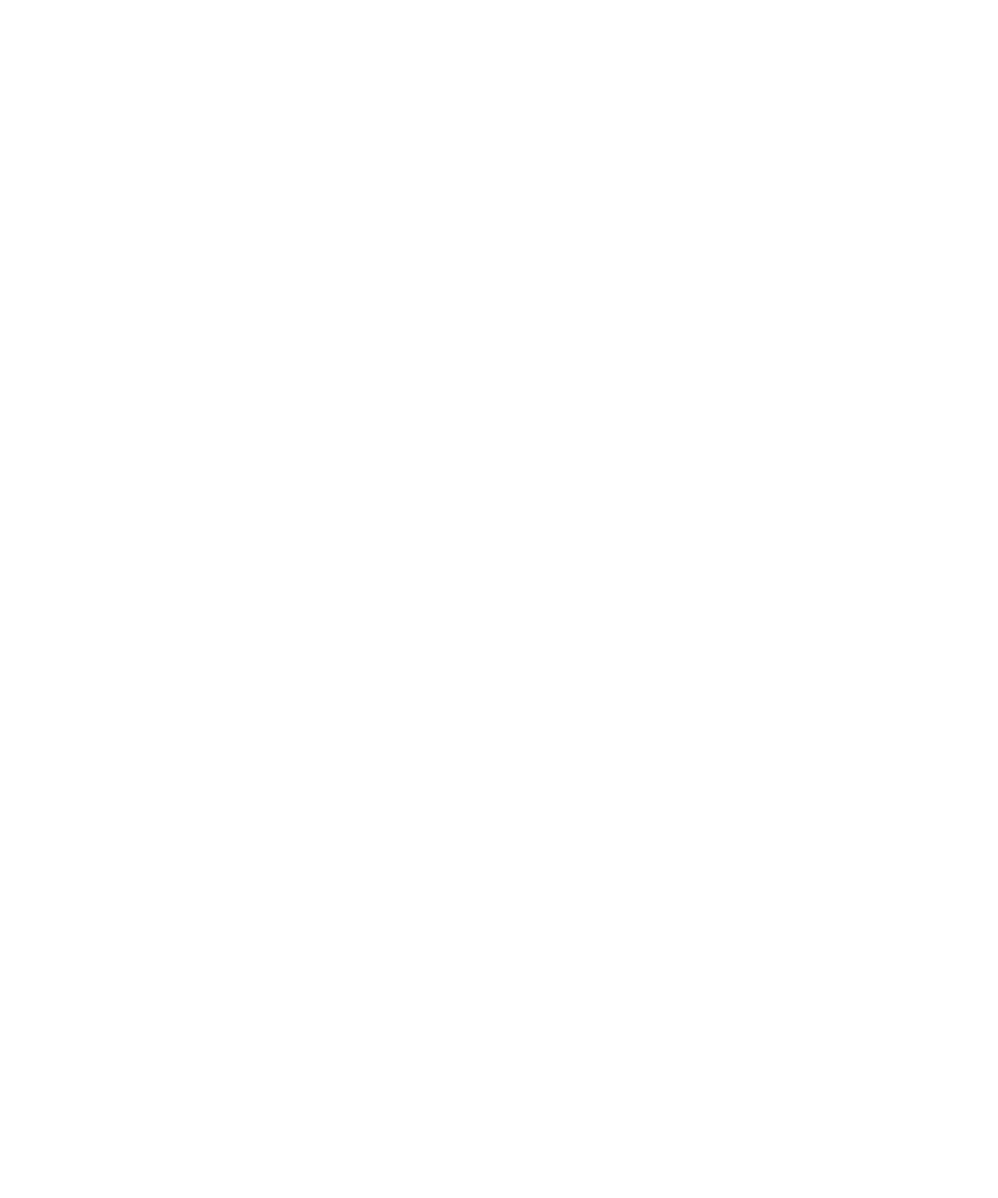
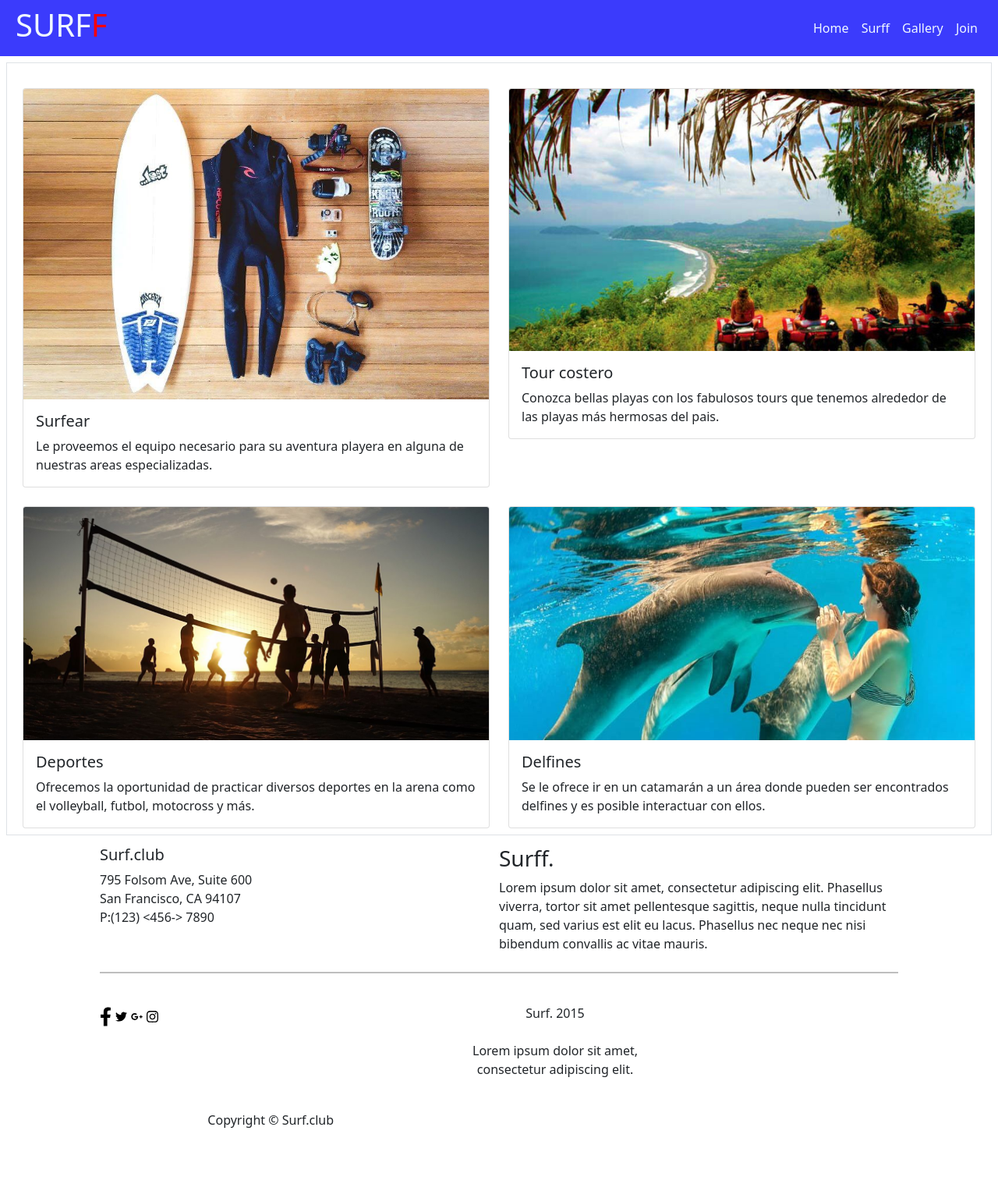
Before and after one commit to FonsVil/Landing-Page-WEB, a plain HTML site: page surff.html in a window 1280 px wide. Shown: the whole page at 78% size. Before the commit the page ends 800 px from the top, so only its background shows below. Drawn offline with nearby package versions, Linux system fonts and the light colour scheme.

Commit message:
Adición de la página surff y format del documento

```diff
--- a/css/style.css
+++ b/css/style.css
@@ -14,7 +14,9 @@ h1 {
     color: aliceblue;
 }
 
-span:nth-child(1){color: #F00;}
+span:nth-child(1) {
+    color: #F00;
+}
 
 .nav-container {
     background-color: rgb(59, 59, 252);
@@ -35,10 +37,10 @@ span:nth-child(1){color: #F00;}
     height: 450pt;
     background: url("../images/peakpx.svg") no-repeat center center;
     background-size: cover;
+    text-align: center;
 }
 
 #img_principal p {
-    text-align: center;
     padding-top: 7%;
     color: white;
     font-weight: bold;
@@ -46,12 +48,19 @@ span:nth-child(1){color: #F00;}
     font-size: 35pt;
 }
 
+#img_principal span {
+    padding-top: 1%;
+    color: rgb(0, 0, 0);
+    font-weight: bold;
+    -webkit-text-stroke: 1.3px rgb(255, 255, 255);
+    font-size: 25pt;
+}
 
 #carrusel-container {
     width: 100%;
     height: 650px;
     margin: 0px auto;
-    background: rgb(224, 224, 224);
+    background: rgb(228, 114, 37);
     text-align: center;
 }
 
@@ -71,10 +80,23 @@ span:nth-child(1){color: #F00;}
 
 }
 
-#contenido p{
+#contenido p {
     justify-content: center;
     align-items: center;
-    word-break: break-all;
+}
+
+.service-box {
+    border: 2px;
+    border-color: black;
+    background-color: rgb(54, 253, 35);
+    padding: 10px;
+    margin: 15px;
+    display: inline-block;
+}
+
+.service-box p {
+    justify-content: center;
+    align-items: center;
 }
 
 #img_secundaria {
@@ -84,7 +106,7 @@ span:nth-child(1){color: #F00;}
     background-size: cover;
 }
 
-#contenido_bnw{
+#contenido_bnw {
     width: 45%;
     height: 80%;
     margin: 40px 20px 20px 11%;
@@ -92,18 +114,20 @@ span:nth-child(1){color: #F00;}
     display: inline-block;
 
 }
-#contenido_bnw input{
+
+#contenido_bnw input {
     width: 100%;
     height: 20%;
     margin-bottom: 20px;
 }
 
-#contenido_bnw textarea{
+#contenido_bnw textarea {
     width: 100%;
     height: 140px;
     margin-bottom: 20px;
 }
-#contenido_bnw button{
+
+#contenido_bnw button {
     margin-bottom: 20px;
 }
 
@@ -112,50 +136,48 @@ hr.solid {
     color: black;
     margin: 1% 10%;
 
-  }
+}
 
-footer{
+footer {
     width: 100%;
     height: 280pt;
 }
 
-#div_footer1{
+#div_footer1 {
     width: 80%;
     height: 40%;
     margin: 1% 10%;
+}
 
-
-
-}
-#div_footer2{
+#div_footer2 {
     width: 30%;
     height: 90%;
     float: left;
     margin-right: 100px;
+}
 
-}
-#div_footer3{
+#div_footer3 {
     width: 50%;
     height: 90%;
     float: right;
     margin-left: 100px;
+}
 
-}
-#div_footer4{
+#div_footer4 {
     width: 300px;
     height: 30%;
     margin: 2% 6px 0% 10%;
     float: left;
     text-align: center;
+}
 
-}
 #div_footer4 p {
     text-align: right;
 }
 
-#div_footer4 img{
+#div_footer4 img {
     margin-right: 5px;
     float: left;
     width: 5%;
-
+    height: 25pt;
 }
--- a/surff.html
+++ b/surff.html
@@ -1,16 +1,124 @@
 <!DOCTYPE html>
 <html lang="en">
+
 <head>
     <meta charset="UTF-8">
-    <meta http-equiv="X-UA-Compatible" content="IE=edge">
     <meta name="viewport" content="width=device-width, initial-scale=1.0">
+    <meta name="description" content="">
+    <meta name="keywords" content="">
+    <meta name="authors" content="Luis Castillo Lopez, Moises Vindas Gamboa, Carlos Fonseca Villalobos">
+    <link href="css/style.css" rel="stylesheet">
+    <link href="https://cdn.jsdelivr.net/npm/bootstrap@5.1.3/dist/css/bootstrap.min.css" rel="stylesheet"
+        integrity="sha384-1BmE4kWBq78iYhFldvKuhfTAU6auU8tT94WrHftjDbrCEXSU1oBoqyl2QvZ6jIW3" crossorigin="anonymous">
+    <script src="https://cdn.jsdelivr.net/npm/bootstrap@5.1.3/dist/js/bootstrap.bundle.min.js"
+        integrity="sha384-ka7Sk0Gln4gmtz2MlQnikT1wXgYsOg+OMhuP+IlRH9sENBO0LRn5q+8nbTov4+1p"
+        crossorigin="anonymous"></script>
     <title>SURFF</title>
 </head>
+
 <header>
+    <div class="nav-container">
+        <nav class="navbar">
+            <div class="pag-name" style="margin-left: 20px; display: flex;">
+                <h1> <i> SURF </i></h1>
+                <h1 style="color: red;"> <i> F </i></h1>
+            </div>
+            <div style="margin-right: 20px;">
+                <a href="./home.html"> Home </a>
+                <a href=""> Surff </a>
+                <a href="./gallery.html"> Gallery </a>
+                <a href=""> Join </a>
+            </div>
+        </nav>
+    </div>
+</header>
 
-</header>
 <body>
+    <div>
 
+    </div>
+    <div class="row row-cols-1 row-cols-md-2 g-4 m-2 border p-2">
+        <div class="col">
+            <div class="card">
+                <img src="./images/service-imgs/equipoSurf.jpg" class="card-img-top" alt="...">
+                <div class="card-body">
+                    <h5 class="card-title">Surfear</h5>
+                    <p class="card-text">Le proveemos el equipo necesario para su aventura playera en alguna de
+                        nuestras areas especializadas.</p>
+                </div>
+            </div>
+        </div>
+        <div class="col">
+            <div class="card">
+                <img src="./images/service-imgs/tour.jpg" class="card-img-top" alt="...">
+                <div class="card-body">
+                    <h5 class="card-title">Tour costero</h5>
+                    <p class="card-text">Conozca bellas playas con los fabulosos tours que tenemos alrededor de
+                        las playas más hermosas del pais.</p>
+                </div>
+            </div>
+        </div>
+        <div class="col">
+            <div class="card">
+                <img src="./images/service-imgs/voley-playa.jpg" class="card-img-top" alt="...">
+                <div class="card-body">
+                    <h5 class="card-title">Deportes</h5>
+                    <p class="card-text">Ofrecemos la oportunidad de practicar diversos deportes en la arena como el
+                        volleyball, futbol, motocross y más.</p>
+                </div>
+            </div>
+        </div>
+        <div class="col">
+            <div class="card">
+                <img src="./images/service-imgs/delfines.jpg" class="card-img-top" alt="...">
+                <div class="card-body">
+                    <h5 class="card-title">Delfines</h5>
+                    <p class="card-text">Se le ofrece ir en un catamarán a un área donde pueden ser encontrados delfines
+                        y es posible interactuar con ellos.</p>
+                </div>
+            </div>
+        </div>
+    </div>
 </body>
-<footer></footer>
+
+<footer>
+    <div id="div_footer1">
+        <div id="div_footer2">
+            <h5>Surf.club</h5>
+            <p>795 Folsom Ave, Suite 600<br>
+                San Francisco, CA 94107<br>
+                P:(123) &#60;456-&#62; 7890
+            </p>
+        </div>
+        <div id="div_footer3">
+            <h3>Surff.</h3>
+            <p>Lorem ipsum dolor sit amet, consectetur adipiscing elit.
+                Phasellus viverra, tortor sit amet pellentesque sagittis,
+                neque nulla tincidunt quam, sed varius est elit eu lacus.
+                Phasellus nec neque nec nisi bibendum convallis ac vitae mauris.
+            </p>
+        </div>
+    </div>
+
+    <hr class="solid">
+    <div id="div_footer4">
+        <a href="http://www.facebook.com">
+            <img src="images/facebook-f-brands.svg">
+        </a>
+        <a href="http://www.twitter.com">
+            <img src="images/twitter-brands.svg">
+        </a>
+        <a href="https://accounts.google.com">
+            <img src="images/google-plus-g-brands.svg">
+        </a>
+        <a href="https://instagram.com">
+            <img src="images/instagram-brands.svg">
+        </a>
+    </div>
+    <div id="div_footer4">Surf. 2015<br><br>Lorem ipsum dolor sit amet, consectetur adipiscing elit.</div>
+    <div id="div_footer4">
+        <p>Copyright &copy; Surf.club</p>
+    </div>
+</footer>
+
 </html>
```
Also changed, not shown: gallery.html (+1 -1 lines), home.html (+12 -9 lines), images/service-imgs/delfines.jpg (added), images/service-imgs/equipoSurf.jpg (added), images/service-imgs/tour.jpg (added), images/service-imgs/voley-playa.jpg (added).
